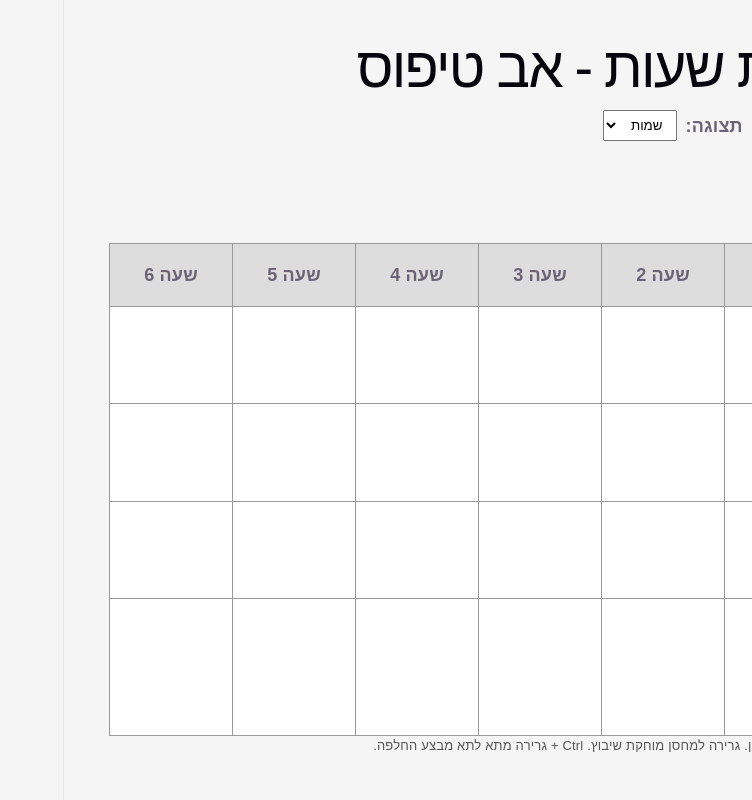
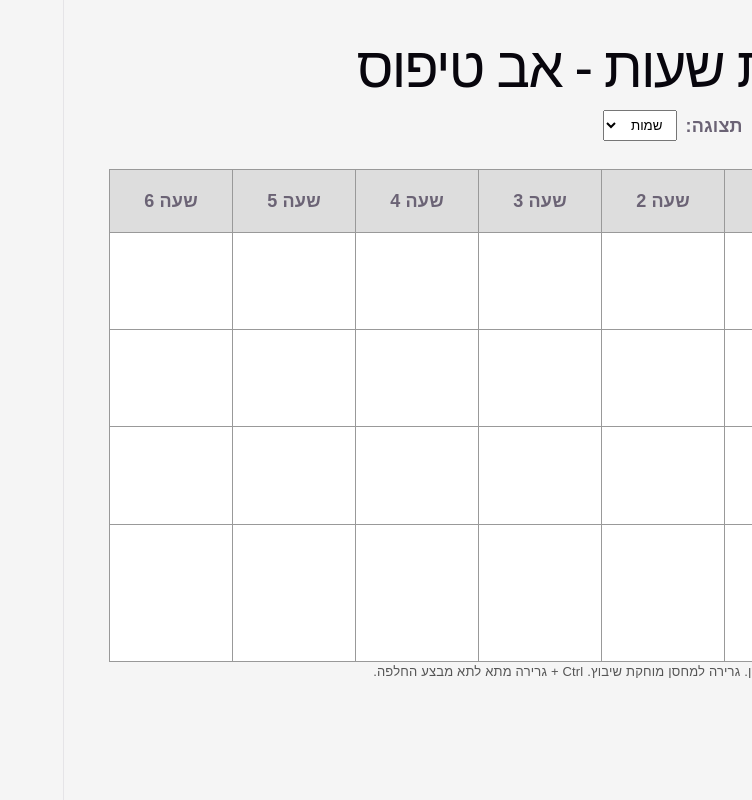
Before and after one commit to tiktik1717/timetable-app, a React (Vite) app: page / in a window 1280 px wide. Shown: the whole page, without its empty margins (528-1280 px from the left). Built offline with nearby package versions, Linux system fonts and the light colour scheme.

Commit message:
return scheduled teacher to load inventory

```diff
--- a/src/App.css
+++ b/src/App.css
@@ -150,3 +150,9 @@ th {
   background: #ffe0b2;
   border-color: #fb8c00;
 }
+
+.load-cell-over {
+  background: #ffe0b2;
+  outline: 2px dashed #fb8c00;
+  outline-offset: -4px;
+}
--- a/src/App.jsx
+++ b/src/App.jsx
@@ -4,7 +4,7 @@ import "./App.css";
 
 import DroppableCell from "./components/DroppableCell";
 import LoadItem from "./components/LoadItem";
-import ReturnToLoadZone from "./components/ReturnToLoadZone";
+import LoadCell from "./components/LoadCell";
 
 import {
   teachers,
@@ -137,13 +137,17 @@ export default function App() {
   if (!over) return;
 
   const data = active.data.current;
+  const overData = over.data.current;
 
-    if (data?.source === "cell" && over.id === "return-to-load") {
+  if (data?.source === "cell" && overData?.source === "loadCell") {
+    if (data.fromClass !== overData.className) {
+      alert("אפשר להחזיר מורה רק למחסן של אותה כיתה");
+      return;
+    }
+
     removeTeacherFromCell(data.fromClass, data.fromHour);
     return;
   }
-
-    if (over.id === "return-to-load") return;
 
   const [toClass, toHour] = over.id.split("-");
 
@@ -214,8 +218,6 @@ export default function App() {
           </label>
         </div>
 
-        <ReturnToLoadZone />
-
         <table>
           <thead>
             <tr>
@@ -232,7 +234,7 @@ export default function App() {
               <tr key={className}>
                 <td className="class-name">{className}</td>
 
-                <td className="load-cell">
+                <LoadCell className={className}>
                   {Object.entries(teachingLoads[className] || {}).map(
                     ([teacherId]) => {
                       const teacher = teachers.find((t) => t.id === teacherId);
@@ -252,7 +254,7 @@ export default function App() {
                       );
                     }
                   )}
-                </td>
+                </LoadCell>
 
                 {hours.map((hour) => {
                   const teacherId = schedule[selectedDay]?.[className]?.[hour];
--- /dev/null
+++ b/src/components/LoadCell.jsx
@@ -0,0 +1,20 @@
+import { useDroppable } from "@dnd-kit/core";
+
+export default function LoadCell({ className, children }) {
+  const { setNodeRef, isOver } = useDroppable({
+    id: `load-cell-${className}`,
+    data: {
+      source: "loadCell",
+      className,
+    },
+  });
+
+  return (
+    <td
+      ref={setNodeRef}
+      className={isOver ? "load-cell load-cell-over" : "load-cell"}
+    >
+      {children}
+    </td>
+  );
+}
```
Lines whose indentation alone changed are shown as unchanged.
